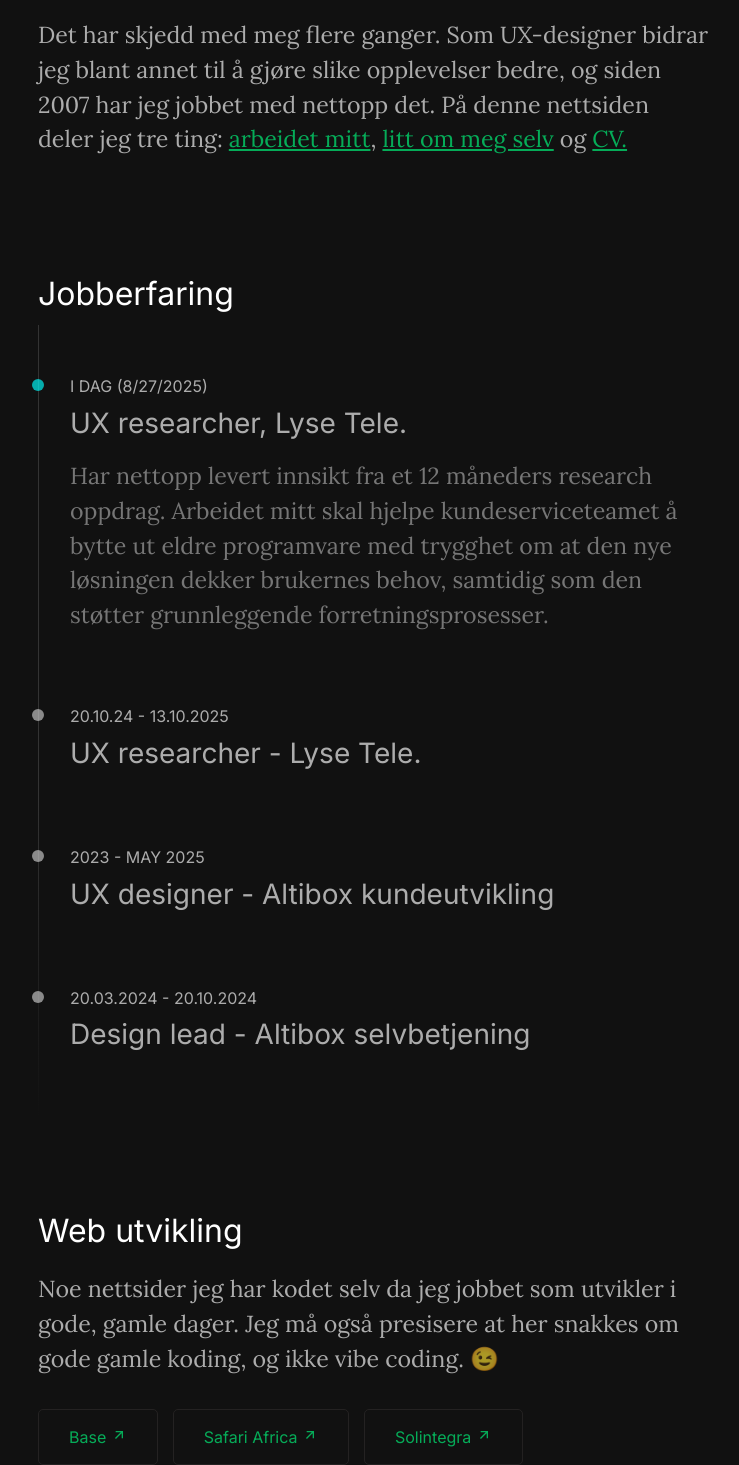
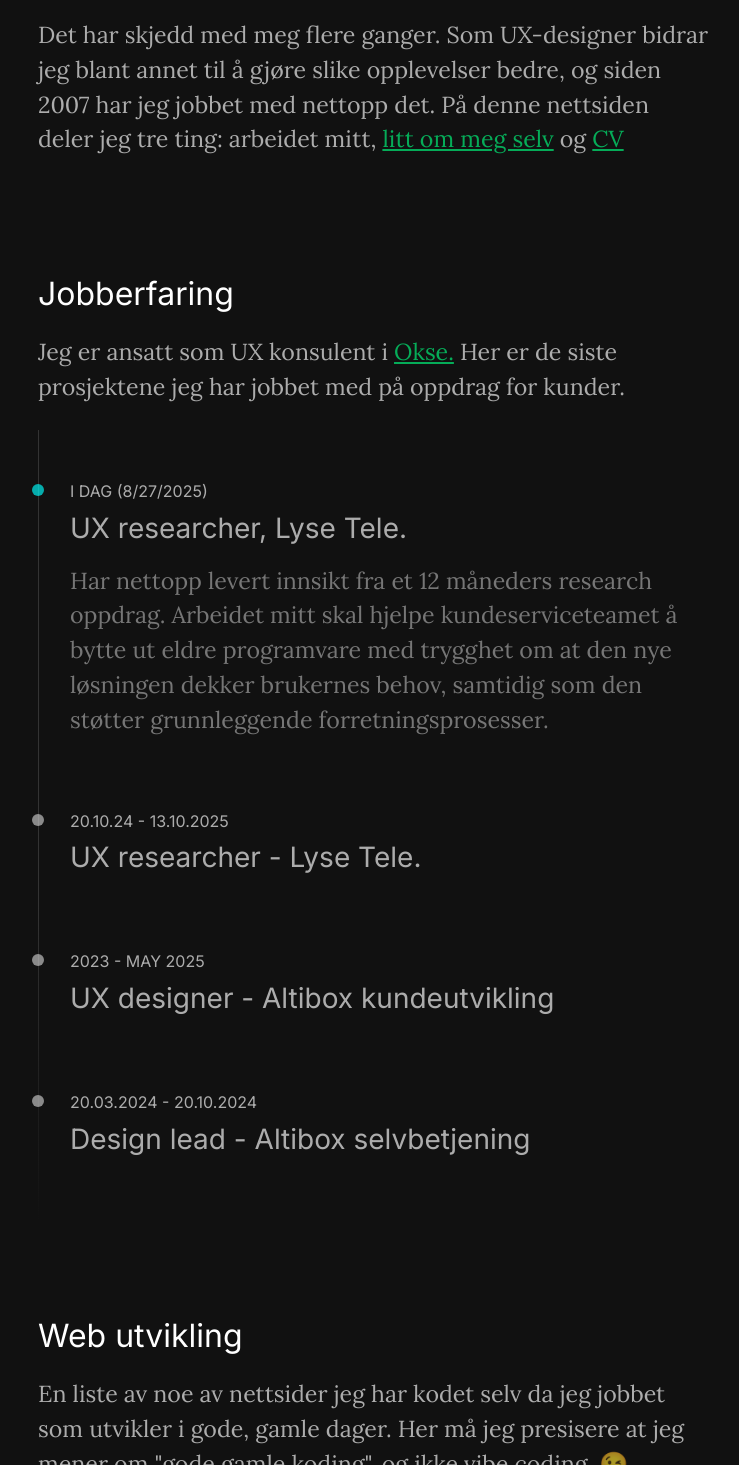
Before and after one commit to martinkariuki7/portfolio, a Next.js app: page / in a window 1280 px wide. Shown: the part 565-2030 px from the top of the page, without its empty margins (266-1005 px from the left). Built offline with nearby package versions, Linux system fonts and the light colour scheme.

Commit message:
New copy and styles

```diff
--- a/src/app/components/header/header.tsx
+++ b/src/app/components/header/header.tsx
@@ -10,7 +10,6 @@
       </div>
       <nav className={styles.siteNav}>
         <ul>
-          <li>Lights</li>
           <li>
             <Link href="cv.pdf" target="_Blank">
               CV
--- a/src/app/globals.css
+++ b/src/app/globals.css
@@ -26,6 +26,7 @@
   font-family: var(--body-font), serif;
   background-color: var(--dark-bg);
   color: white;
+  scroll-behavior: smooth;
 }
 
 body p,
--- a/src/app/page.tsx
+++ b/src/app/page.tsx
@@ -18,16 +18,24 @@
           <p>
             Det har skjedd med meg flere ganger. Som UX-designer bidrar jeg
             blant annet til å gjøre slike opplevelser bedre, og siden 2007 har
-            jeg jobbet med nettopp det. På denne nettsiden deler jeg tre ting:{" "}
-            <Link href="#work">arbeidet mitt</Link>,{" "}
-            <Link href="#work">litt om meg selv</Link> og{" "}
-            <Link href="#work">CV.</Link>{" "}
+            jeg jobbet med nettopp det. På denne nettsiden deler jeg tre ting:
+            arbeidet mitt, <Link href="#about">litt om meg selv</Link> og{" "}
+            <Link href="cv.pdf" target="_Blank">
+              CV
+            </Link>
           </p>
         </section>
 
-        <section>
+        <section id="#work">
           <h2>Jobberfaring</h2>
-
+          <p>
+            Jeg er ansatt som UX konsulent i{" "}
+            <a href="https://okse.no/" target="_Blank" area-hidden="true">
+              Okse.
+            </a>{" "}
+            Her er de siste prosjektene jeg har jobbet med på oppdrag for
+            kunder.
+          </p>
           <ol className={styles.experienceList}>
             <li>
               <div
@@ -72,9 +80,9 @@
 
           <div className={styles.threeColumns}>
             <p>
-              Noe nettsider jeg har kodet selv da jeg jobbet som utvikler i
-              gode, gamle dager. Jeg må også presisere at her snakkes om gode
-              gamle koding, og ikke vibe coding. 😉
+              En liste av noe av nettsider jeg har kodet selv da jeg jobbet som
+              utvikler i gode, gamle dager. Her må jeg presisere at jeg mener om
+              &quot;gode gamle koding&quot;, og ikke vibe coding. 😉
             </p>
             <ul className={styles.wpThemes}>
               <li>
@@ -185,7 +193,7 @@
           </ul>
         </section>
 
-        <section className={styles.bodyContent}>
+        <section id="about" className={styles.bodyContent}>
           <div>
             <h2>On a personal note</h2>
             <p>
@@ -210,7 +218,7 @@
           <div>
             <h2>Takk for oppmerksomhet</h2>
             <p>
-              Kult at du klarte å scrolle så langt! Håper du fant noe
+              Kult at du klarte å scrolle så langt! 👊 Håper du fant noe
               interessant. Lurer du på noe, er det bare å{" "}
               <a href="mailto:martinkariuki7@gmail.com">sende meg en e-post.</a>
             </p>
```
